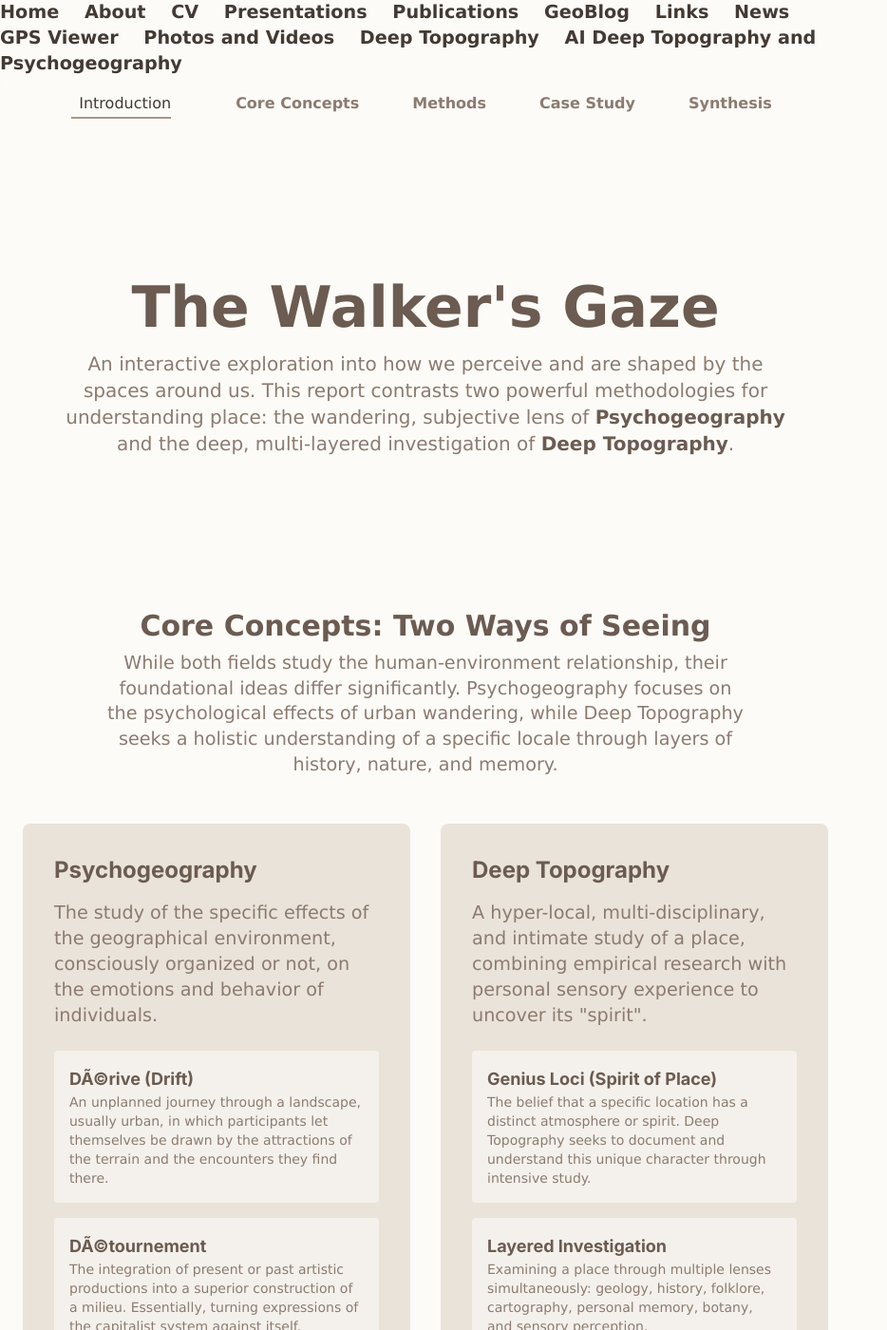
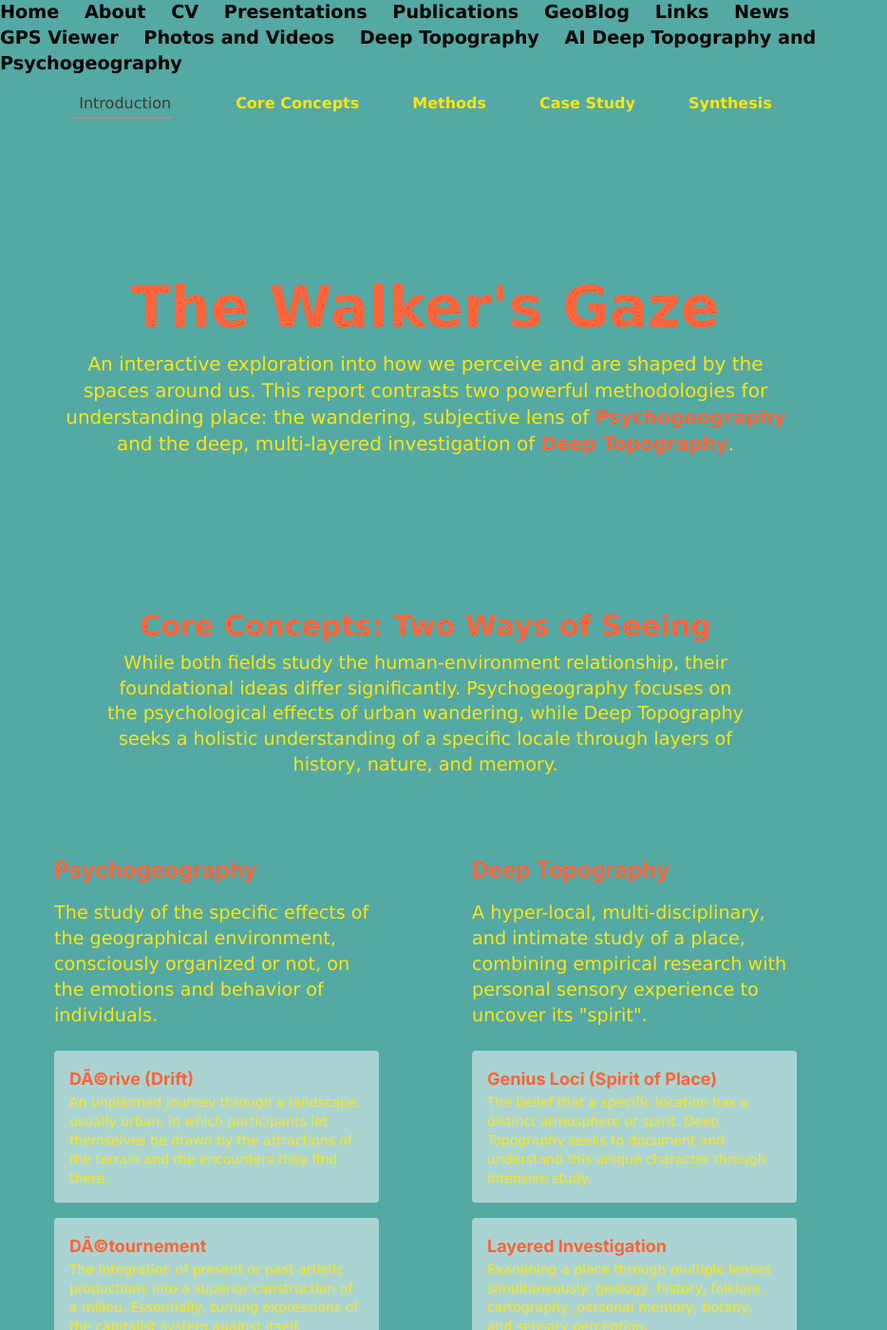
Before and after one commit to ltclasper/ltclasper.github.io, a Jekyll site: the page built from AI Deep Topography and Psychogeography/index.html, in a window 1280 px wide and 1400 px high. Shown: the whole window at 95% size, without its empty margins (0-934 px from the left). Built offline with Jekyll 4.4.1, drawn with Linux system fonts in a browser that asks for light colours; nearby versions of some CDN libraries.

Commit message:
Update index.html

```diff
--- a/AI Deep Topography and Psychogeography/index.html
+++ b/AI Deep Topography and Psychogeography/index.html
@@ -21,13 +21,13 @@ title: AI Deep Topography and Psychogeography
     <style>
         body {
             font-family: 'Inter', sans-serif;
-            background-color: #FDFBF8; /* Warm Parchment */
-            color: #433A34; /* Dark Brown */
+            background-color: #54A9A4; /* blue green */
+            color: #000000; /* black */
         }
-        .accent-bg { background-color: #EAE3D9; } /* Muted Beige */
-        .accent-text { color: #8C7B70; } /* Muted Brown */
-        .highlight-border { border-color: #A69689; } /* Accent Border */
-        .highlight-text { color: #6B5B51; }
+        .accent-bg { background-color: #54A9A4; } /* blue green */
+        .accent-text { color: #FDE511; } /* yellow */
+        .highlight-border { border-color: #FD643B; } /* pinky orange */
+        .highlight-text { color: #FD643B; }
         .sticky-nav {
             position: sticky;
             top: 0;
```
